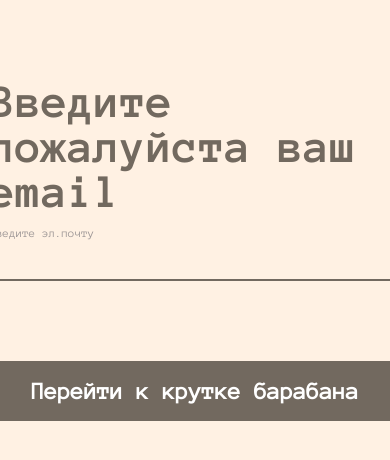
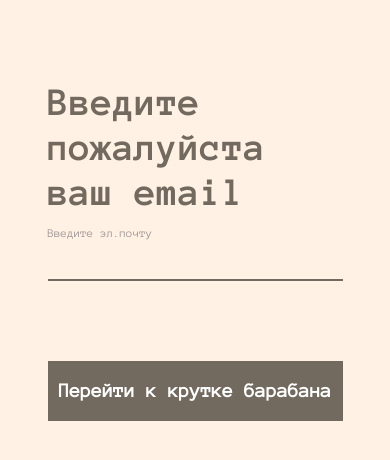
Before and after one commit to yerassyl02-y/aeka-posh, a Nuxt app: page /success in a window 390 px wide. Shown: the top 460 px of the page. Built offline with nearby package versions, Linux system fonts and the light colour scheme.

Commit message:
feature: login all cases adaptive finished

```diff
--- a/pages/success/index.vue
+++ b/pages/success/index.vue
@@ -262,6 +262,7 @@ export default {
         },
         openLink() {
             window.open(this.link, "_blank");
+            this.$router.push({ path: "/" });
         },
     },
 };
@@ -454,4 +455,41 @@ export default {
         }
     }
 }
+
+@media screen and (max-width: 760px) {
+    .form {
+        padding: 80px 24px 0;
+
+        max-width: 343px;
+        width: 100%;
+
+        &__title {
+            font-size: 40px;
+        }
+
+        &__btn {
+            max-width: 343px;
+            width: 100%;
+            font-size: 20px;
+        }
+    }
+    .wheel {
+        &__btn {
+            max-width: 343px;
+            width: 100%;
+            display: flex;
+            justify-content: center;
+            align-items: center;
+        }
+    }
+    .wheel-content {
+        align-items: center;
+    }
+
+    .prize {
+        &__title {
+            text-align: center;
+        }
+    }
+}
 </style>
```
